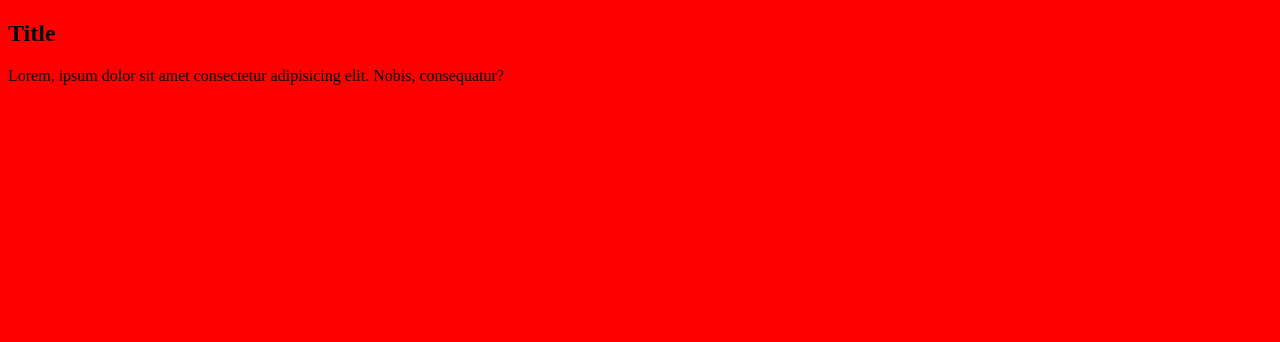
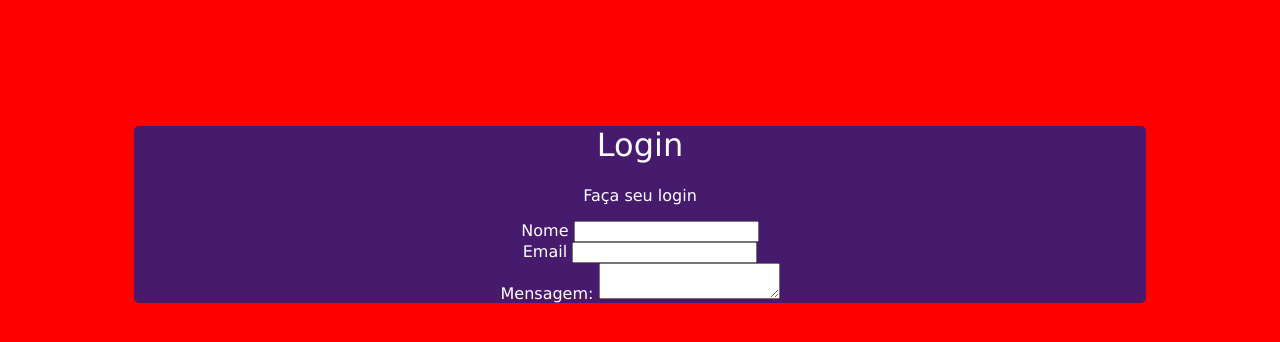
Before and after one commit to ArianMelo/landing-page-modelo, a plain HTML site: page Arquivos/index.html in a window 1280 px wide. Drawn offline with Linux system fonts and the light colour scheme.

Commit message:
Criei os inputs de nome, email e mensagem.

```diff
--- a/Arquivos/index.html
+++ b/Arquivos/index.html
@@ -7,14 +7,25 @@
     <title>Landing Page Modelo 01</title>
 </head>
 <body>
-        <section>
-            <div>
-                <h1>Title</h1>
-                <p>Lorem, ipsum dolor sit amet consectetur adipisicing elit. Nobis, consequatur?</p>
-            </div>
-        </section>
-        <article></article>
-        <footer></footer>
+        <div id="login1">
+            <h1>Login</h1>
+            <p>Faça seu login</p>
+            <form action="/pagina-processa-dados-do-form" method="post">
+                <div>
+                    <label for="name">Nome</label>
+                    <input type="text" id="name">
+                </div>
+                <div>
+                    <label for="email">Email</label>
+                    <input type="email" id="email">
+                </div>
+                <div>
+                    <label for="msg">Mensagem:</label>
+                    <textarea id="msg"></textarea>
+                </div>
+            </form>
+        </div>
+        <div class="footer1"></div>
 
 </body>
 </html>
--- a/Arquivos/style.css
+++ b/Arquivos/style.css
@@ -1,16 +1,54 @@
 html {
-    background-color: red;
+    background-color: rgb(34, 5, 62);
+    font-family: Poppins, Verdana, sans-serif;
     margin: 0;
     padding: 0;
     border: 0;
+    color: white;
 }
 
-.div {
-
+h1 {
+    font-weight: 500;
 }
 
-@media screen and (max-width: 400px) {
-html {
-    background-color: white;
+p {
+    font-weight: 300;
 }
-  }
+
+#login1 {
+    background-color: rgb(70, 27, 110);
+
+    border-radius: 5px;
+    margin: 2%;
+    text-align: center;
+}
+
+@media screen and (min-width: 500px) {
+    html {
+        background-color: white;
+
+    }
+
+    #login1 {
+        background-color: rgb(70, 27, 110);
+
+        border-radius: 5px;
+        margin: 10%;
+        text-align: center;
+    }
+}
+
+@media screen and (min-width: 800px) {
+    html {
+        background-color: red;
+
+    }
+
+    #login1 {
+        background-color: rgb(70, 27, 110);
+
+        border-radius: 5px;
+        margin: 10%;
+        text-align: center;
+    }
+}
```
